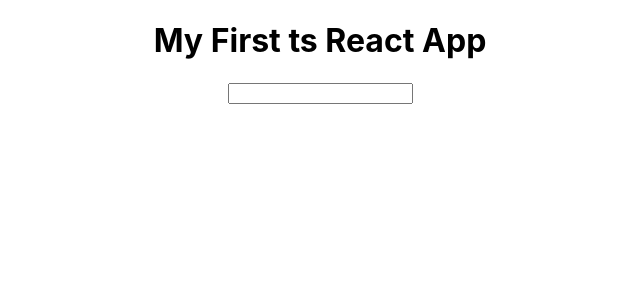
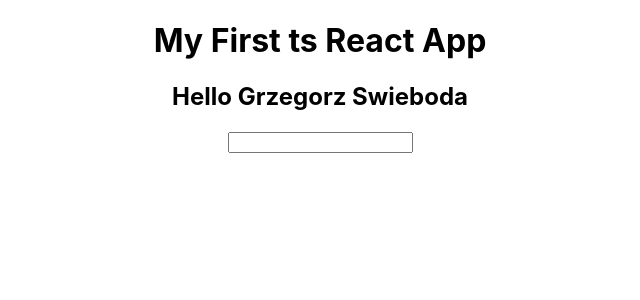
Before and after one commit to grzesiekS/react-ts, a React (Create React App) app: page / in a window 1280 px wide. Shown: the top 300 px of the page, without its empty margins (320-960 px from the left). Built offline with nearby package versions, Linux system fonts and the light colour scheme.

Commit message:
Add hooks in TextField component

```diff
--- a/src/components/TextField/TextField.tsx
+++ b/src/components/TextField/TextField.tsx
@@ -1,4 +1,4 @@
-import React from 'react';
+import React, { useEffect, useState } from 'react';
 
 interface Person {
   firstName: string;
@@ -11,9 +11,20 @@ interface Props {
   person: Person;
 }
 
-const TextField: React.FC<Props> = () => {
+interface Title {
+  text: string;
+}
+
+const TextField: React.FC<Props> = ({ text, person, fn }) => {
+  const [title, setTitle] = useState<Title>({ text: 'Hello World!' });
+
+  useEffect(() => {
+    setTitle({ text: `Hello ${person.firstName} ${person.lastName}` });
+  }, [person.firstName, person.lastName])
+
   return (
     <div>
+      <h2>{title.text}</h2>
       <input />
     </div>
   );
```
